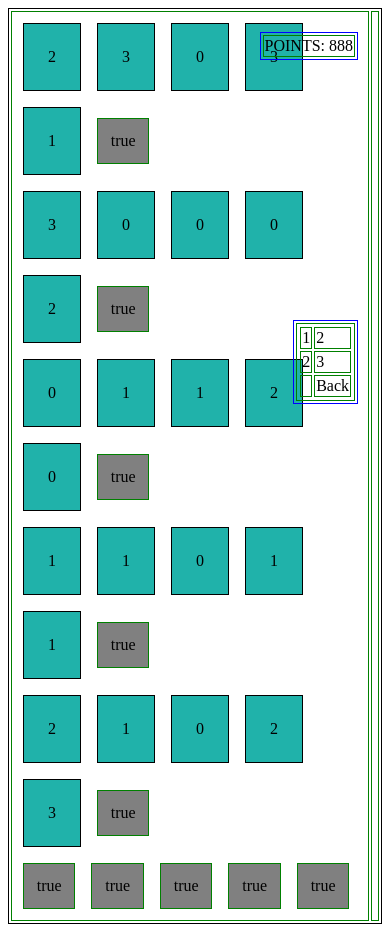
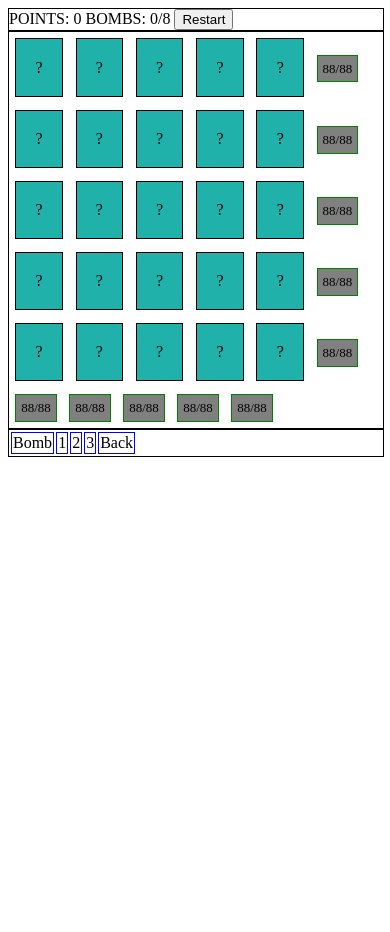
Before and after one commit to kkalorro/bombflip, a plain HTML site: page index.html in a window 390 px wide. After the commit the page ends 844 px from the top, so only its background shows below. Drawn offline with Linux system fonts and the light colour scheme.

Commit message:
Actual values are now hidden. Revealed values are styled. Game ends when Bomb (0 points) revealed. Restart Game function added.  Score is now implemented.  Bombs are now indicated at start.  Styled to fit mobile.

```diff
--- a/css/style.css
+++ b/css/style.css
@@ -1,48 +1,41 @@
-#playspace {
+div {
     width: 100%;
     border: 1px solid black;
 
 }
 
-tr {
+td {
     border: 1px solid blue;
 
 }
 
-td {
-    border: 1px solid green;
-}
-
 .card {
-    margin: .5rem;
-    padding: 1.5rem;
+    margin: .4rem;
+    padding: 1.2rem;
     background-color: lightseagreen;
     border: 1px solid black;
     display: inline-block;
 }
 
+.revealed-points {
+    background-color: green;
+}
+
+.revealed-bomb {
+    background-color: lightcoral;
+}
+
 .hint {
-    margin: .5rem;
-    padding: .8rem;
+    margin: .4rem;
+    padding: .3rem;
     background-color: grey;
     border: 1px solid green;
     display: inline-block;
+    font-size: small;
 }
 
 .selected {
     background-color: lightsalmon;
-}
-
-#right-top-playspace {
-    top: 2rem;
-    right: 2rem;
-    position: absolute;
-}
-
-#right-bottom-playspace {
-    top: 20rem;
-    right: 2rem;
-    position: absolute;
 }
 
 .total-points {
--- a/index.html
+++ b/index.html
@@ -7,38 +7,27 @@
     <link rel="stylesheet" href="css/style.css">
 </head>
 <body>
-    <table id="playspace">
-        <tr>
-            <td>
-                <table id="left-playspace"></table>
-            </td>
-            <td>
-                <table id="right-playspace">
+    <div>
         <tr id="right-top-playspace">
-                        <td>POINTS: <span id="points">888</span></td>
+            <td>POINTS: <span id="score">0</span></td>
+            <td>BOMBS: <span id="bombs-guessed">0</span>/<span id="bomb-count">0</span></td>
+            <td><button id="restart">Restart</button></td>
         </tr>
-                    <tr id="right-bottom-playspace">
+    </div>
+    <div id="playspace"></div>
+    <div id="right-bottom-playspace">
         <td>
             <table id="marker">
                 <tr>
+                    <td>Bomb</td>
                     <td>1</td>
                     <td>2</td>
-                                </tr>
-                                <tr>
-                                    <td>2</td>
                     <td>3</td>
-                                </tr>
-                                <tr>
-                                    <td></td>
                     <td>Back</td>
                 </tr>
             </table>
         </td>
-                    </tr>
-                </table>
-            </td>
-        </tr>
-    </table>
+    </div>
     <script src="js/generate.js"></script>
 </body>
 </html>
--- a/js/generate.js
+++ b/js/generate.js
@@ -4,8 +4,22 @@
 // Init //
 //////////
 
+// Game is Active
+let gameover = true;
+
+// Points
+let points = 0;
+
 // Select Left Playing Space
-const selectLeftPlayspace = document.getElementById('left-playspace');
+const selectPlayspace = document.getElementById('playspace');
+// Select Restart Button
+const selectRestart = document.getElementById('restart');
+// Select Score
+const selectScore = document.getElementById('score');
+// Select Bombs Guessed
+const selectBombsGuessed = document.getElementById('bombs-guessed');
+// Select Bombs Total
+const selectBombCount = document.getElementById('bomb-count');
 
 // Unique ID Counter
 let idCount = 0;
@@ -30,7 +44,14 @@ function randNum(max) {
     return Math.floor(Math.random() * max);
 }
 
+function resetScore() {
+    points = 0;
+    selectScore.textContent = points;
+}
+
 function populateAnswers() {
+    // Reset Answers just in case this we're restarting a game
+    answers.splice(0, answers.length)
     // Calculated size of whole grid and hint spaces
     const total = Math.pow(gridSize, 2) + (gridSize * 2);
     // Helper variable to help identify the last column and last row
@@ -38,7 +59,7 @@ function populateAnswers() {
     for (let i = 0; i < total; i++) {
         // Give Answer a Unique ID
         const answer = {id: i};
-        idCount += 1;
+        idCount++;
         // Identify last column or row to use as Hints
         if (hintCount === gridSize  || i + gridSize >= total) {
             answer.hint = true;
@@ -47,7 +68,7 @@ function populateAnswers() {
         } else {
             // Designate a number from 0-3 (0 = Bomb, 1-3 = Points)
             answer.value = randNum(4);
-            hintCount += 1;
+            hintCount++;
         }
         answers.push(answer);
     }
@@ -59,11 +80,23 @@ function getValue(array, searchFor) {
         // If i matches searchFor
         if (array[i].id == searchFor) {
         // return Value
-            console.log(array[i].value);
+            return array[i].value;
         // End If
         }
     // End look
     }
+}
+
+// Go through an array and count bombs (zero values)
+function resetBombCount(array) {
+    // Bomb count
+    let bombCount = 0;
+    for (let i = 0; i < array.length; i++) {
+        if (getValue(array, i) === 0 ) {
+            bombCount++;
+        };
+    }
+    selectBombCount.textContent = bombCount;
 }
 
 // Convert Answers into HTML and display
@@ -77,45 +110,72 @@ function displayAnswer(arr) {
         // else if i + gridSize < arr.length
         if (i + gridSize >= arr.length) {
             // print hint to html
-            html += `<span id="id${arr[i].id}" class="hint">${arr[i].hint}</span>`;
+            html += `<span id="id${arr[i].id}" class="hint">88/88</span>`;
             // reset rowLength
             rowLength = 0;
         // if it's not the end of the row
         } else if (rowLength !== gridSize) {
             // if answer obj in array has id matching i
             if (arr[i].id === i) {
-                // print value to html
-                html += `<span id="id${arr[i].id}" class="card">${arr[i].value}</span>`;
+                // Create Card in HTML
+                html += `<span id="id${arr[i].id}" class="card">?</span>`;
                 // Count up rowLength
-                rowLength += 1;
+                rowLength++;
             // end if
             }
         // else
         } else {
             // print hint to html
-            html += `<span id="id${arr[i].id}" class="hint">${arr[i].hint}</span><br>`;
+            html += `<span id="id${arr[i].id}" class="hint">88/88</span><br>`;
             // reset rowLength
             rowLength = 0;
         // end if
         }
     // end for
     }
-    selectLeftPlayspace.innerHTML = html;
+    selectPlayspace.innerHTML = html;
+}
+
+// All the runtime functions to retry a game
+function startGame() {
+    gameover = false;
+    resetScore();
+    populateAnswers();
+    resetBombCount(answers);
+    displayAnswer(answers);
 }
 
 /////////
 // Run //
 /////////
-populateAnswers();
-displayAnswer(answers);
+startGame();
 
 ///////////////
 // Listeners //
 ///////////////
 
-selectLeftPlayspace.addEventListener('click', (e) => {
-    const targ = e.target;
-    if (targ.className === 'card') {
-        getValue(answers, targ.id.split('id')[1]);
+selectPlayspace.addEventListener('click', (e) => {
+    if (!gameover) {
+        const targ = e.target;
+        if (targ.className === 'card') {
+            const revealedValue = getValue(answers, targ.id.split('id')[1]);
+            targ.textContent = revealedValue;
+            // If revealed card is a bomb (zero) then color card red then end game
+            if (revealedValue === 0) {
+                targ.classList.add('revealed-bomb');
+                alert('Gameover!');
+                gameover = true;
+            // else if revealed card is not a bomb then award points
+            } else {
+                targ.classList.add('revealed-points');
+                points += revealedValue
+                selectScore.textContent = points;
+            }
+
+        }
     }
 });
+
+selectRestart.addEventListener('click', (e) => {
+    startGame();
+});
```
Lines whose indentation alone changed are shown as unchanged.
